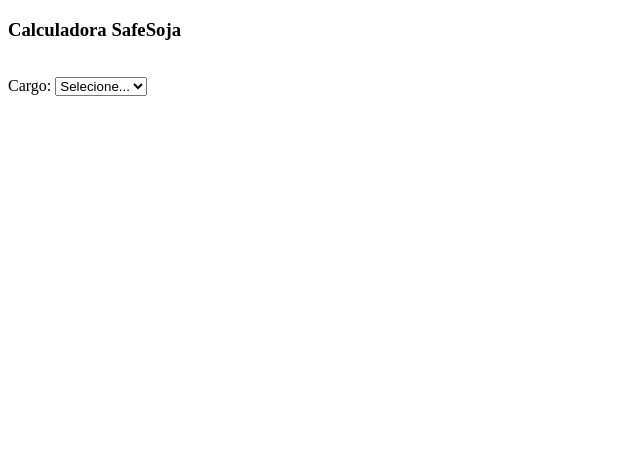
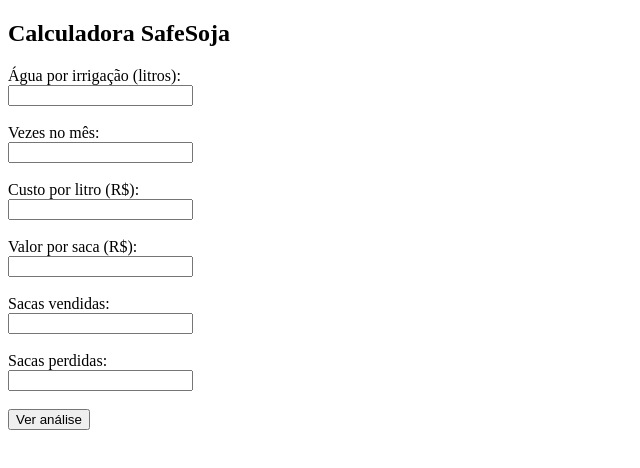
Before and after one commit to GoogaTorres/Projeto-PI---Sensor-de-umidade, a plain HTML site: page Calculadora Financeira/calculadora.html in a window 1280 px wide. Shown: the whole page, without its empty margins (0-640 px from the left). Drawn offline with Linux system fonts and the light colour scheme.

Commit message:
Update calculadora.html
Protótipo calculadora.

```diff
--- a/Calculadora Financeira/calculadora.html
+++ b/Calculadora Financeira/calculadora.html
@@ -1,67 +1,96 @@
 <!DOCTYPE html>
 <html lang="pt-br">
-
 <head>
     <meta charset="UTF-8">
-    <title>Calculadora SafeSoja</title>
+    <title>Document</title>
 </head>
+<body>
+    <h2>Calculadora SafeSoja</h2>
 
-<body>
-    <h3>Calculadora SafeSoja</h3><br>
+    Água por irrigação (litros):<br>
+    <input type="text" id="agua"><br><br>
 
-    Cargo:
-    <select id="Cargo" onchange="ver()">
-        <option value="">Selecione...</option>
-        <option value="1">Funcionário</option>
-        <option value="2">Cliente</option>
-    </select>
+    Vezes no mês:<br>
+    <input type="text" id="vezes"><br><br>
 
-    <div id="texto"></div>
+    Custo por litro (R$):<br>
+    <input type="text" id="custoAgua"><br><br>
+
+    Valor por saca (R$):<br>
+    <input type="text" id="valorSaca"><br><br>
+
+    Sacas vendidas:<br>
+    <input type="text" id="sacasVendidas"><br><br>
+
+    Sacas perdidas:<br>
+    <input type="text" id="sacasPerdidas"><br><br>
+
+    <button onclick="analisar()">Ver análise</button>
+
+    <div id="resultado"></div>
 </body>
+</html>
 
 <script>
-    function ver() {
-        let cargo = Cargo.value;
+function analisar() {
+// inputs
+    let aguaL = Number(agua.value);
+    let vezesM = Number(vezes.value);
+    let custoL = Number(custoAgua.value);
+    let valor = Number(valorSaca.value);
+    let vendidas = Number(sacasVendidas.value);
+    let perdidas = Number(sacasPerdidas.value);
 
-        if (cargo == "1") {
-            texto.innerHTML = `
-                <h4>Calculadora do Funcionário</h4>
-                Qual o tamanho do terreno? (hectares)<br>
-                <input type="text" id="terreno"><br><br>
+//consumo de agua
+    let consumo = aguaL * vezesM;
+    let custoTotalAgua = consumo * custoL;
 
-                Qual o nível de umidade do hectare?<br>
-                <input type="text" id="umidade"><br><br>
+//valores de produção
+    let total = vendidas + perdidas;
+    let faturamento = vendidas * valor;
+    let perda = perdidas * valor;
+    let lucro = faturamento - perda - custoTotalAgua;
+    let porcentagemPerda = 0;
+    let eficiencia = 0;
 
-                <button onclick="calcular()">Calcular</button>
-                <div id="resultado"></div>
-            `;
-        } else if (cargo == "2") {
-            texto.innerHTML = `
-                <h4>Calculadora do Cliente</h4>
-                Qual o preço de venda? (saca)<br>
-                <input type="text" id="preco"><br><br>
-
-                Quantos sacos foram vendidos?<br>
-                <input type="text" id="venda"><br><br>
-
-                Quanto de água foi utilizado? (litros)<br>
-                <input type="text" id="agua"><br><br>
-
-                <button onclick="calcularCliente()">Calcular</button>
-                <div id="resultado"></div>
-            `;
-        }
+    if (total > 0) {
+        porcentagemPerda = (perdidas / total) * 100;
+        eficiencia = (vendidas / total) * 100;
     }
 
-    function calcular() {
-        resultado.innerHTML = `Consumo estimado: X litros`;
+    let lucroPorSaca = 0;
+    if (vendidas > 0) {
+        lucroPorSaca = lucro / vendidas;
     }
 
-    function calcularCliente() {
-        resultado.innerHTML = `
-             Lucro estimado: R$ </b>
-        `;
+    let situacao = "";
+
+    if (eficiencia >= 90) {
+        situacao = "Produção excelente";
+    } else if (eficiencia >= 70) {
+        situacao = "Produção boa";
+    } else if (eficiencia >= 50) {
+        situacao = "Produção média";
+    } else {
+        situacao = "Produção baixa";
     }
+
+    resultado.innerHTML = `
+    <br><b>ANÁLISE</b><br><br>
+
+    Água total: ${consumo} L<br>
+    Custo da água: R$ ${custoTotalAgua.toFixed(2)}<br><br>
+
+    Faturamento: R$ ${faturamento.toFixed(2)}<br>
+    Perda: R$ ${perda.toFixed(2)}<br>
+    Lucro líquido: R$ ${lucro.toFixed(2)}<br><br>
+
+    Desperdício: ${porcentagemPerda.toFixed(2)}%<br>
+    Eficiência: ${eficiencia.toFixed(2)}%<br><br>
+
+    Lucro por saca: R$ ${lucroPorSaca.toFixed(2)}<br><br>
+
+    Situação: ${situacao}
+    `;
+}
 </script>
-
-</html>
```
